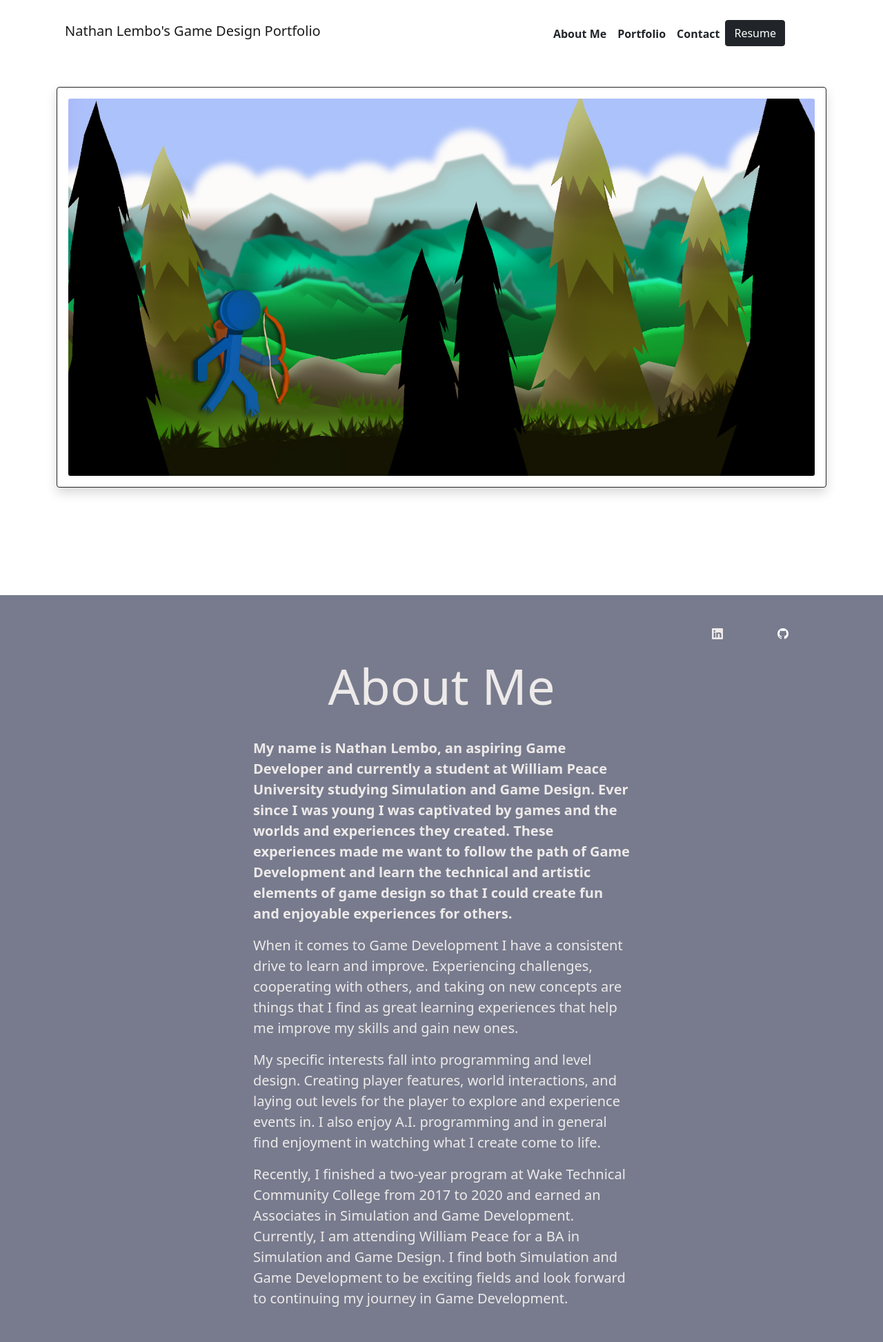
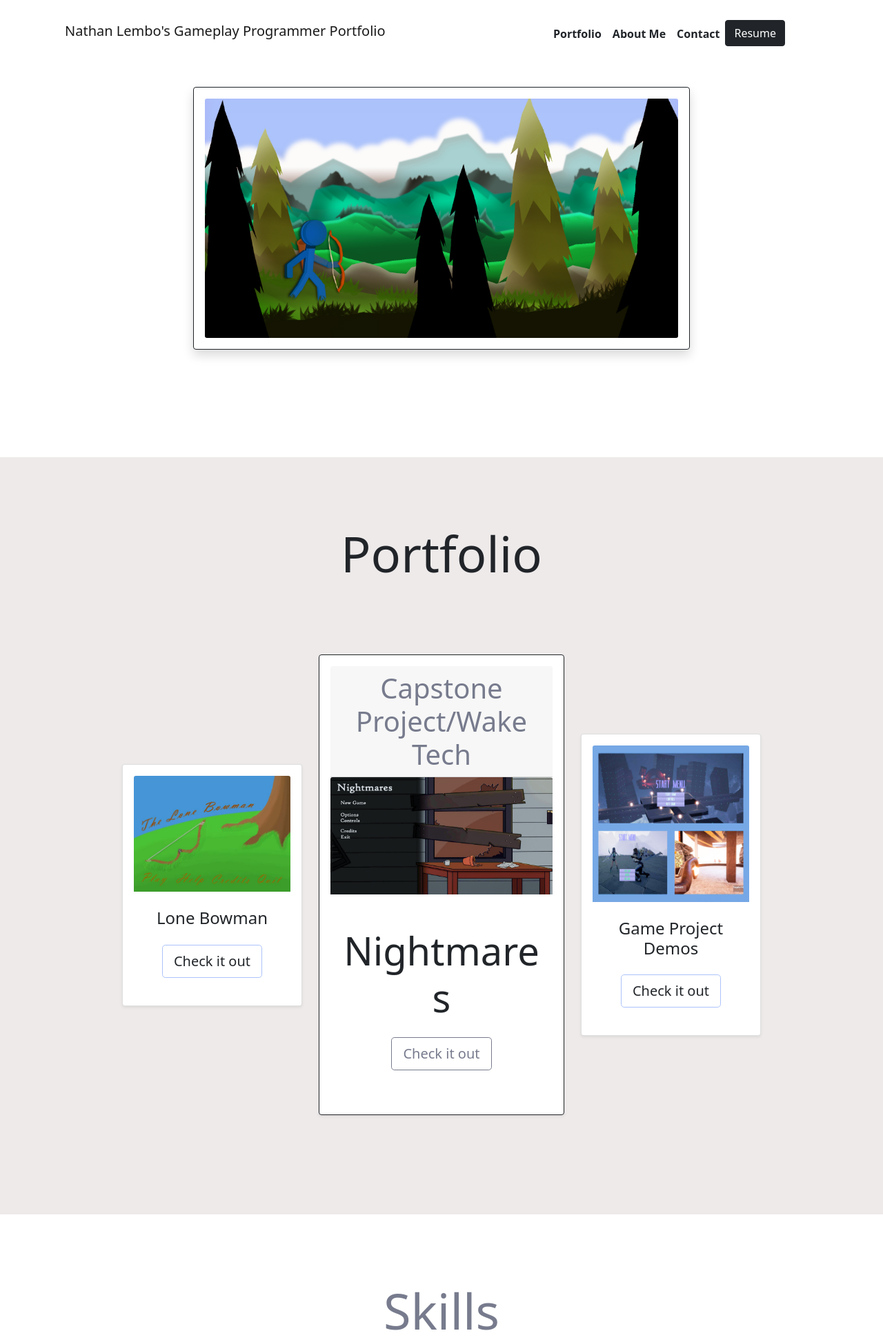
Before and after one commit to nlembo-gameHub/nlembo-gameHub.github.io, a website: page index.html in a window 1280 px wide. Shown: the part 40-1986 px from the top of the page at 69% size. Drawn offline with nearby package versions, Linux system fonts and the light colour scheme.

Commit message:
Portfolio Revamp
Updated Text, reorganized layout

```diff
--- a/index.html
+++ b/index.html
@@ -29,18 +29,19 @@
 <nav class="navbar navbar-expand-md navbar-light ">
   <div class="container-fluid">
     <h5 class="navbar-brand">
-      Nathan Lembo's Game Design Portfolio</h5>
+      Nathan Lembo's Gameplay Programmer Portfolio</h5>
     <!-- toggle button for mobile nav -->
    <button class="navbar-toggler" type="button" data-bs-toggle="collapse" data-bs-target="#main-nav" aria-expanded="false" aria-controls="main-nav" aria-label="Toggle navigation"><span class="navbar-toggler-icon"></span></button>
 
    <!-- navbar links -->
    <div class="collapse navbar-collapse justify-content-end align-center me-5 "  id="main-nav"  >
 <ul class="navbar-nav ">
+
+  <li class="nav-item">
+    <a href="#portfolio" class="nav-link fw-bold text-dark">Portfolio</a>
+  </li>
   <li class="nav-item">
     <a href="#about" class="nav-link  fw-bold text-dark">About Me</a>
-  </li>
-  <li class="nav-item">
-    <a href="#portfolio" class="nav-link fw-bold text-dark">Portfolio</a>
   </li>
   <li class="nav-item">
     <a href="#contact" class="nav-link fw-bold text-dark">Contact</a>
@@ -58,7 +59,8 @@
 </nav>
    <!-- put this on a card -->
  <div class="container">
-     <div class="row my-5">
+     <div class="row row justify-content-md-center my-5">
+       <div class="col-md-8">
       <div class="card bg-dark shadow p-3 mb-5 bg-body rounded border-dark">
         <img src="/assets/portfoliolanding.jpg" class="card-img" alt="banner">
       </div>
@@ -66,41 +68,59 @@
     </div>
    </div>
   </div>
+ </div>
 </section>
-<!-- -------------------------------------------------------------------------------------------------------------------- -->
-<!-- about me content -->
 
-<section id="about" class="bg-altdark p-5">
+<!-- portfolio -->
+<section id="portfolio" class="bg-altlight py-5 ">
   <div class="container-lg">
-    <div class="row justify-content-end">
-     <div class="col-8"></div>
-      <div class="col-1">
-       <a href="https://www.linkedin.com/in/nathanphiliplembo/" target="_blank"><i class="bi bi-linkedin text-altlight"></i></a>
+    <div class="text-center text-altdark p-5">
+      <h2 class="display-2 text-dark">Portfolio</h2>
+
     </div>
-    <div class="col-1">
-       <a href="https://github.com/nlembo-gameHub" target="_blank"><i class="bi bi-github text-white "></i></a>
+    <!-- cards go inside a grid, so make a row first -->
+  <div class="row my-5 align-items-center justify-content-center  ">
+    <div class="col-8 my-4 col-lg-4 col-xl-3">
+      <div class="card shadow-sm p-3 mb-5 bg-body rounded">
+        <img src="assets/Lone Bowman Title Card.jpg" class="card-img-top" alt="...">
+        <div class="card-body text-center py-4">
+          <h4 class="card-title">Lone Bowman</h4>
+          <a href="bowman.html" target="_blank" class="btn btn-outline-secondary btn-lg mt-3 text-dark">Check it out</a>
+        </div>
       </div>
     </div>
 
-<div class="row align-items-center justify-content-center text-altlight">
-  <div class="col-lg-6">
-    <h2 class="display-2 text-center py-4">About Me</h2>
-  <p class="lead fw-bold">
-    My name is Nathan Lembo, an aspiring Game Developer and currently a student at William Peace University studying Simulation and Game Design. Ever since I was young I was captivated by games and the worlds and experiences they created. These experiences made me want to follow the path of Game Development and learn the technical and artistic elements of game design so that I could create fun and enjoyable experiences for others.
-  </p>
-  <p class="fs-5">
-    When it comes to Game Development I have a consistent drive to learn and improve. Experiencing challenges, cooperating with others, and taking on new concepts are things that I find as great learning experiences that help me improve my skills and gain new ones.
-  </p>
-  <p class="fs-5">
-    My specific interests fall into programming and level design. Creating player features, world interactions, and laying out levels for the player to explore and experience events in. I also enjoy A.I. programming and in general find enjoyment in watching what I create come to life.
-  </p>
-  <p class="fs-5">
-    Recently, I finished a two-year program at Wake Technical Community College from 2017 to 2020 and earned an Associates in Simulation and Game Development. Currently, I am attending William Peace for a BA in Simulation and Game Design. I find both Simulation and Game Development to be exciting fields and look forward to continuing my journey in Game Development.
-  </p>
+  <!-- next card -->
+
+    <div class="col-9 col-lg-4">
+      <div class="card border-dark shadow-sm p-3 mb-5 bg-body rounded">
+        <div class="card-header text-center text-altdark display-6">Capstone Project/Wake Tech</div>
+        <img src="assets/Nightmares.jpg" class="card-img-top" alt="Capstone image">
+        <div class="card-body text-center py-5">
+          <h4 class="card-title display-4">Nightmares</h4>
+
+
+          <a href="nightmares.html" target="_blank" class="btn btn-outline-altdark btn-lg mt-3" >Check it out</a>
+        </div>
+      </div>
+    </div>
+
+    <!-- next card -->
+    <div class="col-8 my-3 col-lg-4 col-xl-3">
+      <div class="card shadow-sm p-3 mb-5 bg-body rounded">
+        <img src="assets/SchoolProjects.jpg" class="card-img-top" alt="...">
+        <div class="card-body text-center py-4">
+          <h4 class="card-title">Game Project Demos</h4>
+
+          <a href="demos.html" target="_blank" class="btn btn-outline-secondary btn-lg mt-3 text-dark">Check it out</a>
+        </div>
+      </div>
     </div>
   </div>
   </div>
 </section>
+
+<!-- -------------------------------------------------------------------------------------------------------------------- -->
 <!-- list skills below on about section -->
 <section id="skills" class="bg-white p-5 text-center">
   <div class="container-lg">
@@ -151,56 +171,34 @@
   </div>
   </div>
   </section>
+<!-- about me content -->
 
-
-<!-- portfolio -->
-<section id="portfolio" class="bg-altlight py-5 ">
+<section id="about" class="bg-altdark p-5">
   <div class="container-lg">
-    <div class="text-center text-altdark p-5">
-      <h2 class="display-2">Portfolio</h2>
-
+    <div class="row justify-content-end">
+     <div class="col-8"></div>
+      <div class="col-1">
+       <a href="https://www.linkedin.com/in/nathanphiliplembo/" target="_blank"><i class="bi bi-linkedin text-altlight"></i></a>
       </div>
-    <!-- cards go inside a grid, so make a row first -->
-  <div class="row my-5 align-items-center justify-content-center  ">
-    <div class="col-8 my-4 col-lg-4 col-xl-3">
-      <div class="card shadow-sm p-3 mb-5 bg-body rounded">
-        <img src="assets/Lone Bowman Title Card.jpg" class="card-img-top" alt="...">
-        <div class="card-body text-center py-4">
-          <h4 class="card-title">Lone Bowman</h4>
-          <a href="bowman.html" target="_blank" class="btn btn-outline-secondary btn-lg mt-3 text-dark">Check it out</a>
-        </div>
+    <div class="col-1">
+       <a href="https://github.com/nlembo-gameHub" target="_blank"><i class="bi bi-github text-white "></i></a>
     </div>
    </div>
 
-  <!-- next card -->
-
-    <div class="col-9 col-lg-4">
-      <div class="card border-dark shadow-sm p-3 mb-5 bg-body rounded">
-        <div class="card-header text-center text-altdark display-6">Capstone Project/Wake Tech</div>
-        <img src="assets/Nightmares.jpg" class="card-img-top" alt="Capstone image">
-        <div class="card-body text-center py-5">
-          <h4 class="card-title display-4">Nightmares</h4>
-
-
-          <a href="nightmares.html" target="_blank" class="btn btn-outline-altdark btn-lg mt-3" >Check it out</a>
-        </div>
-      </div>
-    </div>
-
-    <!-- next card -->
-    <div class="col-8 my-3 col-lg-4 col-xl-3">
-      <div class="card shadow-sm p-3 mb-5 bg-body rounded">
-        <img src="assets/SchoolProjects.jpg" class="card-img-top" alt="...">
-        <div class="card-body text-center py-4">
-          <h4 class="card-title">Game Project Demos</h4>
-
-          <a href="demos.html" target="_blank" class="btn btn-outline-secondary btn-lg mt-3 text-dark">Check it out</a>
-        </div>
-      </div>
+<div class="row align-items-center justify-content-center text-altlight">
+  <div class="col-lg-6">
+    <h2 class="display-2 text-center py-4">About Me</h2>
+  <p class="lead fw-bold">
+    My name is Nathan Lembo, a Gameplay Programmer and someone with a passion for Game and Level Design. I have a love for designing and creating player interactions with the environment and game world. As a Gameplay Programmer, developing events and locations filled with interactivity and life is something that I strive for in my work and consistently aim to provide so that players can feel and experience the environment and its details. Ever since I was young I've been captivated by video games with the worlds and experiences it created and this pushed me to take my own path towards Game Development. I'm a graduate student at WakeTechnical Community College and I am currently a student at William Peace University for a Bachelor's in Game Design. Through my higher education I've gained experience in working with multiple game engines such as Unreal 4 and Unity as well as working with teams to create games and projects. With these skills and experiences I strive to create and work with others to create fun environments and provide players with opportunities to explore and interact with the worlds created for them.
+  </p>
   </div>
 </div>
 </div>
 </section>
+
+
+
+
 
 
 
```
Also changed, not shown: bowman.html (+8 -11 lines), demos.html (+1 -1 lines), nightmares.html (+8 -7 lines), 1 other file. Lines whose indentation alone changed are shown as unchanged.
